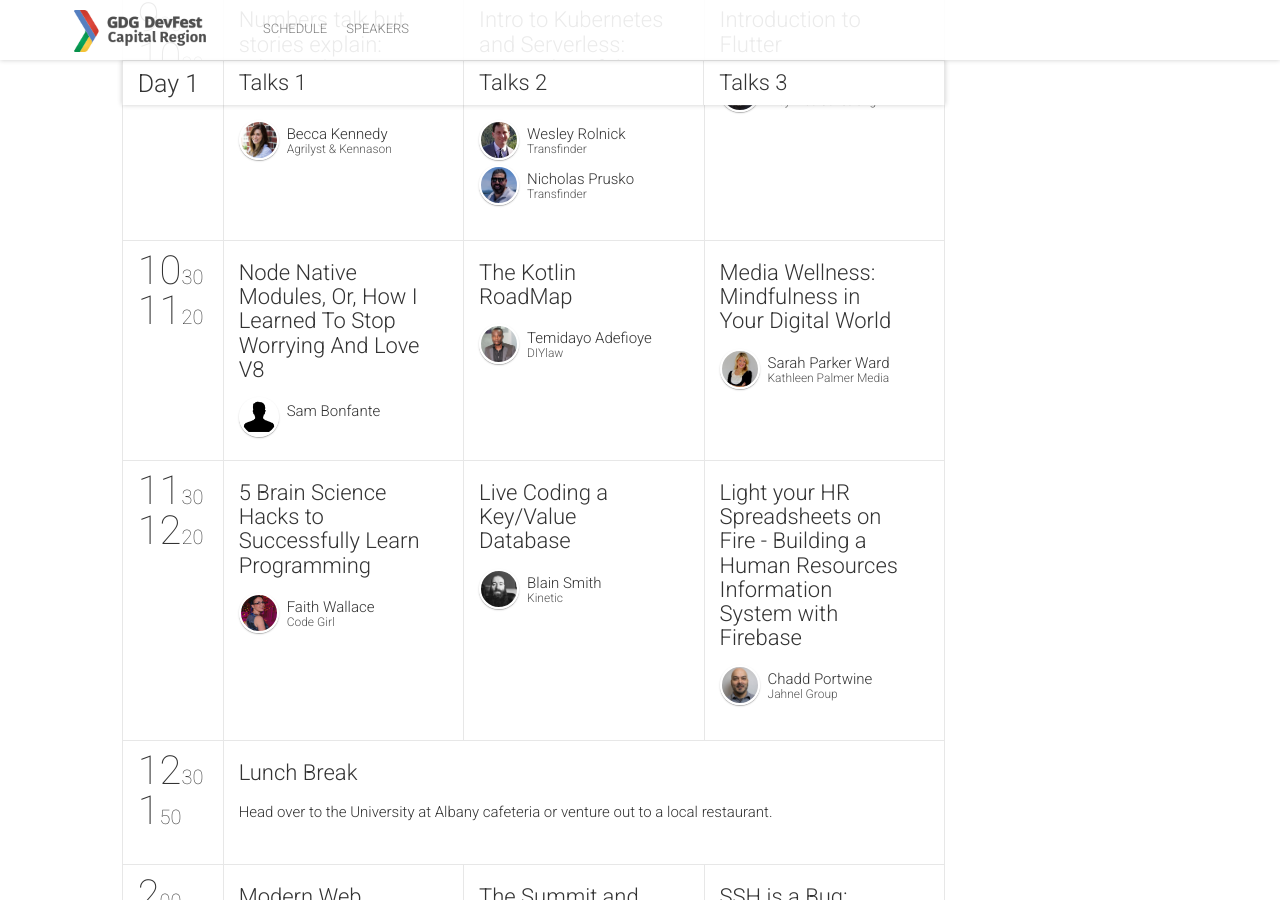
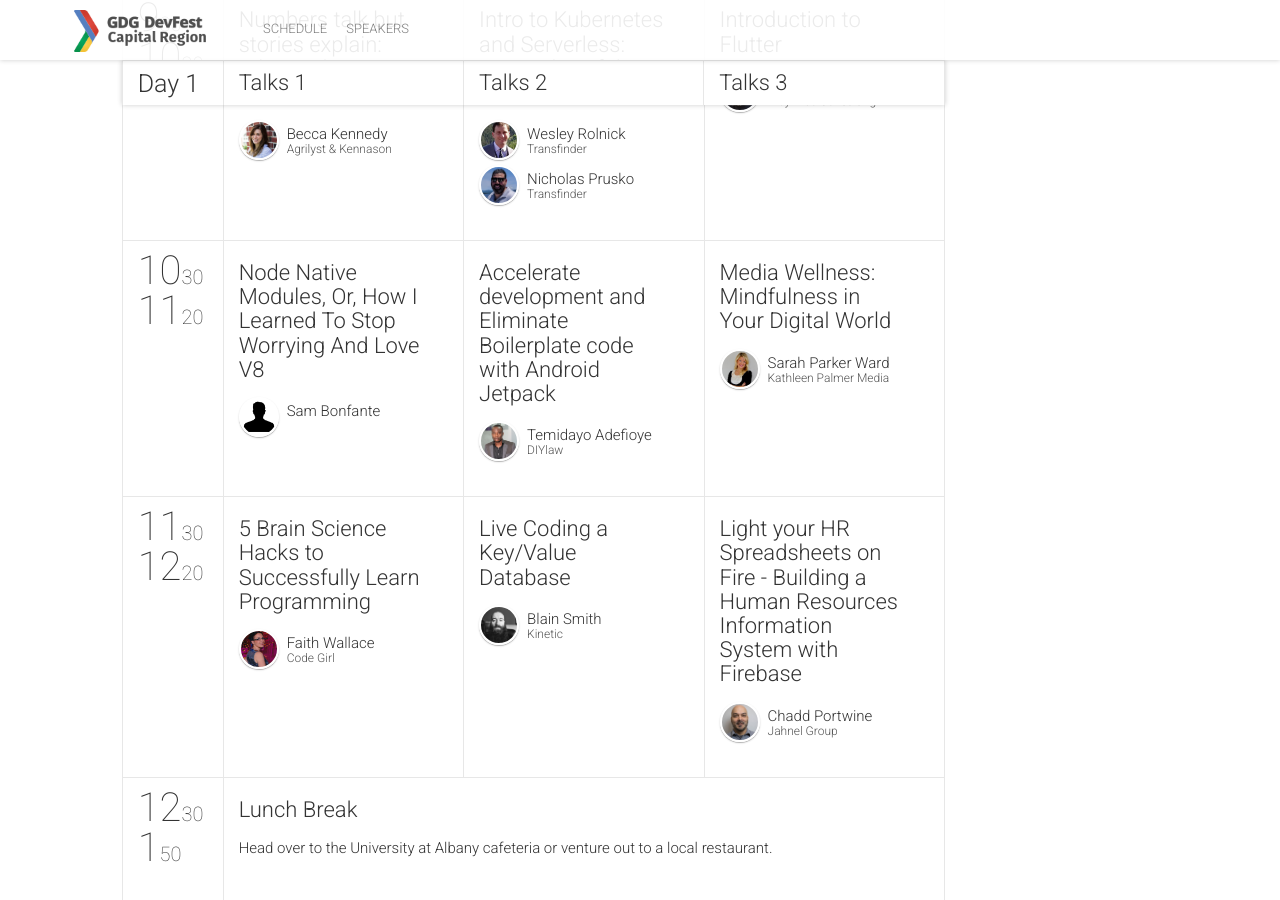
Before and after one commit to gdgcapitalregion/devfest-website, a Jekyll site: the page built from schedule.html, in a window 1280 px wide and 900 px high, scrolled down 836 px. Built offline with Jekyll 4.4.1, drawn with Linux system fonts in a browser that asks for light colours; nearby versions of some CDN libraries; comment, search, counter and statistics services are not loaded; some of the changed lines change nothing that is shown.

Commit message:
swap kotlin for jetpack talk

```diff
--- a/_data/sessions.yml
+++ b/_data/sessions.yml
@@ -45,8 +45,8 @@
 -
   id: 1032
   speakers: [7]
-  title: "The Kotlin RoadMap"
-  description: "There are a couple of developers that are brand new to Kotlin, they might have heard that you can convert any java file to kotlin on a single right click. That’s good to know! But relax, what are all these signs in the code? they look unfamiliar. Of course, the code compiles perfectly, but here is a quick question, how do you write a clean and less code following best practices and at the same time compiles properly? How do you get closer to making your code perfect? In this talk I am going to expound on how you can get started in Kotlin by converting existing codebase and adding new code, how to make that code more Kotlin friendly, including a couple of good practices and some few things to avoid. Hopefully, you will leave this talk being able to get started with Kotlin."
+  title: "Accelerate development and Eliminate Boilerplate code with Android Jetpack"
+  description: "The last couple of years we have seen a plethora of new features and patterns for Android developers. This year, Google announced Android Jetpack, a set of components, tools, and guidance designed to accelerate app development. But how do developers know when to use existing APIs and features vs. new ones? This talk will help developers understand how they all work together and learn what they should use to build solid, modern Android applications. At the end of this session, developers will learn how to use the 4 major components of Android Jetpack (Foundation, Architecture, Behaviour, and UI) to accelerate development, eliminate boilerplate code, and build high quality, robust apps."
   subtype: presentation
 -
   id: 1033
```
